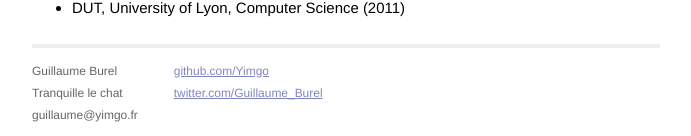
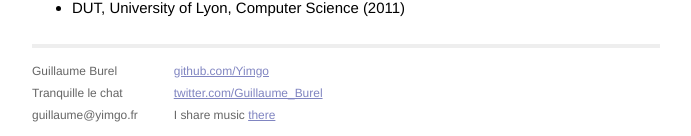
Before and after one commit to Yimgo/www.yimgo.fr, a Jekyll site: the page built from index.md, in a window 1280 px wide. Shown: the part 1069-1205 px from the top of the page, without its empty margins (294-985 px from the left). Built offline with Jekyll 4.4.1, drawn with Linux system fonts in a browser that asks for light colours.

Commit message:
Add link to soundcloud

```diff
--- a/_layouts/default.html
+++ b/_layouts/default.html
@@ -26,6 +26,7 @@
                         <p>
                             <a href="https://github.com/Yimgo">github.com/Yimgo</a><br />
                             <a href="https://twitter.com/Guillaume_Burel">twitter.com/Guillaume_Burel</a><br />
+                            I share music <a href="https://soundcloud.com/yimgo">there</a>
                         </p>
                     </div>
                 </div>
```
